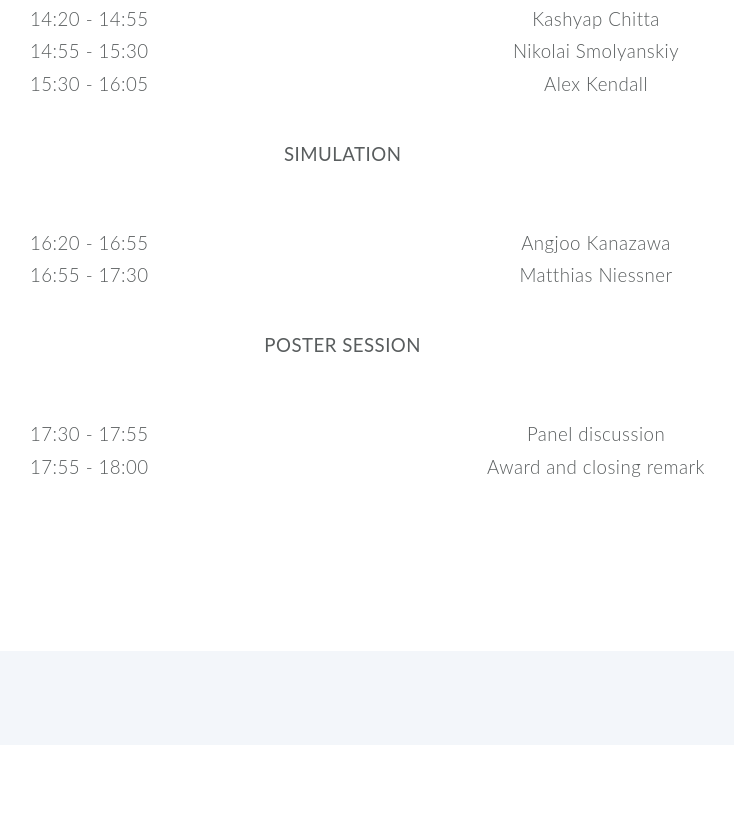
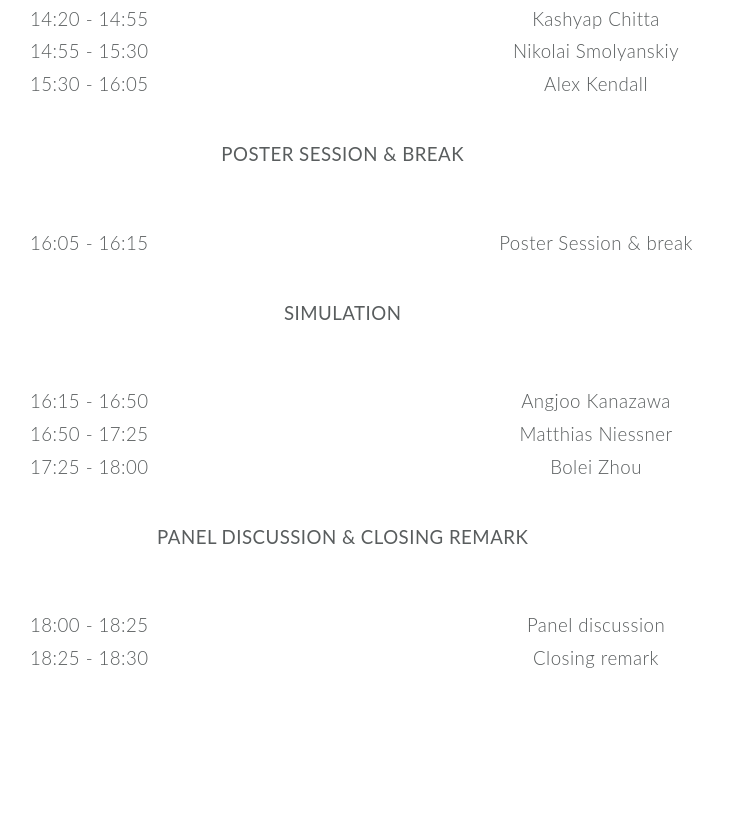
Before and after one commit to a-nau/E2EAD.github.io, a plain HTML site: page 2023.html in a window 1280 px wide. Shown: the part 2887-3700 px from the top of the page, without its empty margins (196-930 px from the left). Drawn offline with Linux system fonts and the light colour scheme.

Commit message:
add new speaker

```diff
--- a/2023.html
+++ b/2023.html
@@ -242,6 +242,27 @@
           <col width="80%">
           <col width="20%">
           <tr>
+            <td><h4><strong>Poster Session & break</strong></h4></td>
+          </tr>
+        </tbody>
+      </table>
+
+      <table class="default">
+        <tbody>
+          <col width="30%">
+          <col width="70%">
+          <tr>
+            <td class="convertTimeRange">16:05-16:15</td>
+            <td>Poster Session & break </td>
+          </tr>
+        </tbody>
+      </table>
+
+      <table class="default">
+        <tbody>
+          <col width="80%">
+          <col width="20%">
+          <tr>
             <td><h4><strong>Simulation</strong></h4></td>
           </tr>
         </tbody>
@@ -252,12 +273,16 @@
           <col width="30%">
           <col width="70%">
           <tr>
-            <td class="convertTimeRange">16:20-16:55</td>
+            <td class="convertTimeRange">16:15-16:50</td>
             <td>Angjoo Kanazawa</td>
           </tr>
           <tr>
-            <td class="convertTimeRange">16:55-17:30</td>
+            <td class="convertTimeRange">16:50-17:25</td>
             <td>Matthias Niessner</td>
+          </tr>
+          <tr>
+            <td class="convertTimeRange">17:25-18:00</td>
+            <td>Bolei Zhou</td>
           </tr>
         </tbody>
       </table>
@@ -267,7 +292,7 @@
           <col width="80%">
           <col width="20%">
           <tr>
-            <td><h4><strong>Poster Session</strong></h4></td>
+            <td><h4><strong>Panel discussion & closing remark</strong></h4></td>
           </tr>
         </tbody>
       </table>
@@ -277,12 +302,12 @@
           <col width="30%">
           <col width="70%">
           <tr>
-            <td class="convertTimeRange">17:30-17:55</td>
+            <td class="convertTimeRange">18:00-18:25</td>
             <td>Panel discussion</td>
           </tr>
           <tr>
-            <td class="convertTimeRange">17:55-18:00</td>
-            <td>Award and closing remark</td>
+            <td class="convertTimeRange">18:25-18:30</td>
+            <td>Closing remark</td>
           </tr>
         </tbody>
       </table>
@@ -377,8 +402,8 @@
       </div>
     </div>
 
-    <div class="row" style="margin-left: 7em;margin-right: 7em;">
-      <div class="6u">
+    <div class="row">
+      <div class="4u">
         <a href="https://scholar.google.com/citations?user=jcBxes8AAAAJ&hl=en" target="_blank">
           <section>
             <img class="image-circle" src="images/ps_gs.jpeg" alt="Pei Sun" />
@@ -391,7 +416,7 @@
           </section>
         </a>
       </div>
-      <div class="6u">
+      <div class="4u">
         <a href="https://scholar.google.com/citations?user=KxfefwgAAAAJ&hl=en" target="_blank">
           <section>
             <img class="image-circle" src="images/ns.jpeg" alt="Nikolai Smolyanskiy" />
@@ -404,15 +429,21 @@
           </section>
         </a>
       </div>
-      <!-- <div class="4u">
+      <div class="4u">
+        <a href="https://boleizhou.github.io/" target="_blank">
           <section>
-            <img class="image-circle" src="images/blank.jpg" alt="Nikolai Smolyanskiy" />
+            <img class="image-circle" src="images/zbl.jpeg" alt="Bolei Zhou" />
+            <header>
+              <h3>
+                <strong>Bolei <br />Zhou</strong>
+              </h3>
+            </header>
+            <p style="text-align: center;">University of California, Los Angeles</p>
+          </section>
+        </a>
+      </div>
+    </div>
 
-
-          </section> -->
-      </div>
-
-    </div>
   </section>
 
   <!-- Four -->
```
Also changed, not shown: images/zbl.jpeg (added).
